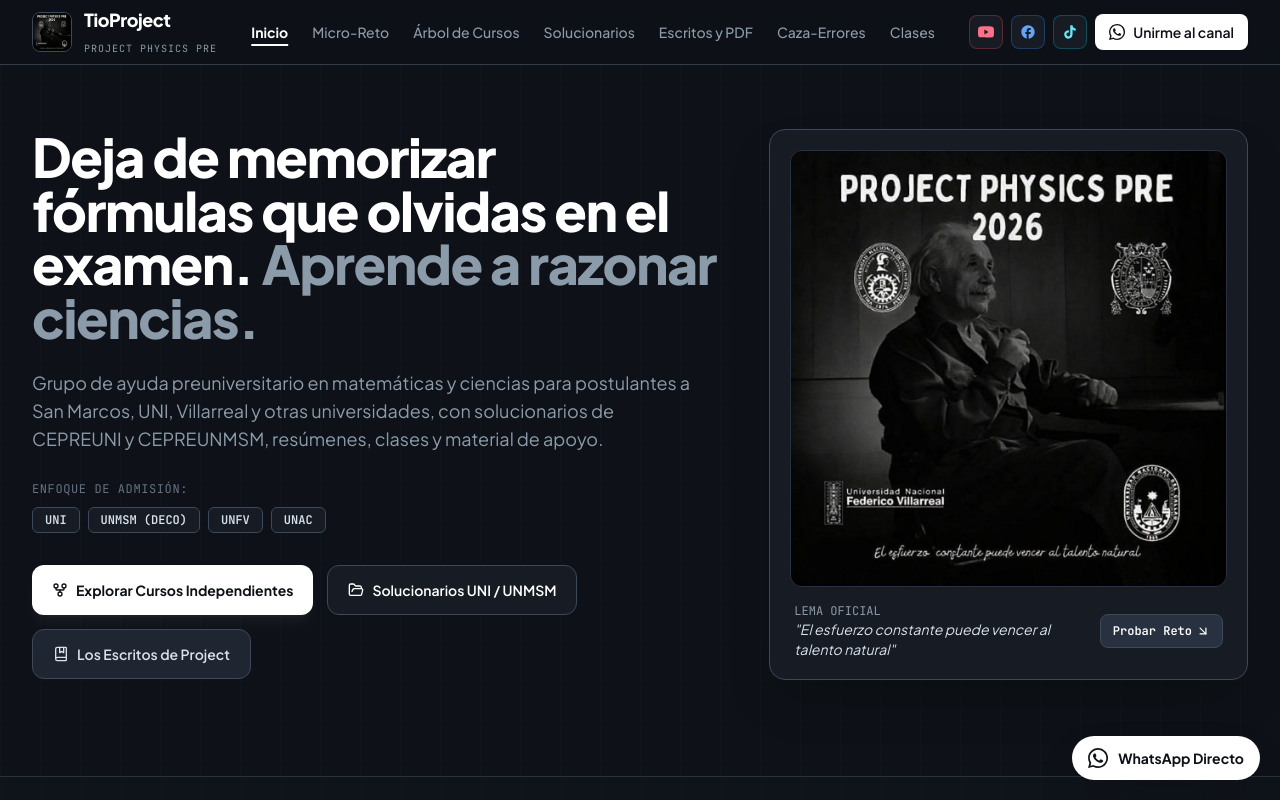
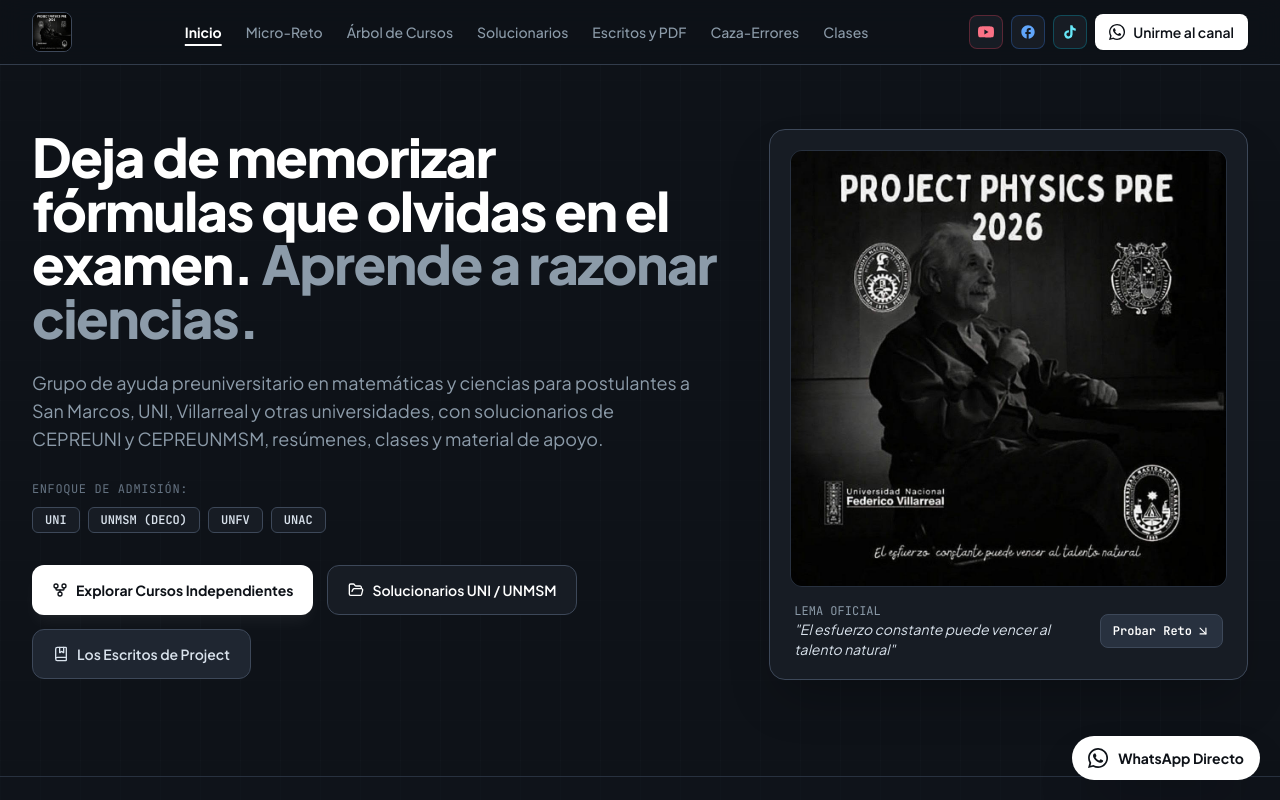
Before and after one commit to tioproject/projectweb9, a plain HTML site: page index.html in a window 1280 px wide. Shown: the top 800 px of the page. Drawn offline with nearby package versions, Linux system fonts and the light colour scheme; no server answers.

Commit message:
Update index.html

```diff
--- a/index.html
+++ b/index.html
@@ -69,8 +69,7 @@
       <a href="#inicio" class="flex items-center gap-3 group">
         <img src="assets/logotioproject.jpg" alt="Logo Project Physics Pre" class="w-10 h-10 rounded-lg object-cover border border-obsidian-700 group-hover:border-silver-300 transition" />
         <div>
-          <span class="font-extrabold tracking-tight text-white text-base sm:text-lg block leading-none">TioProject</span>
-          <span class="font-mono text-[10px] uppercase tracking-widest text-silver-400">Project Physics Pre</span>
+
         </div>
       </a>
 
```
